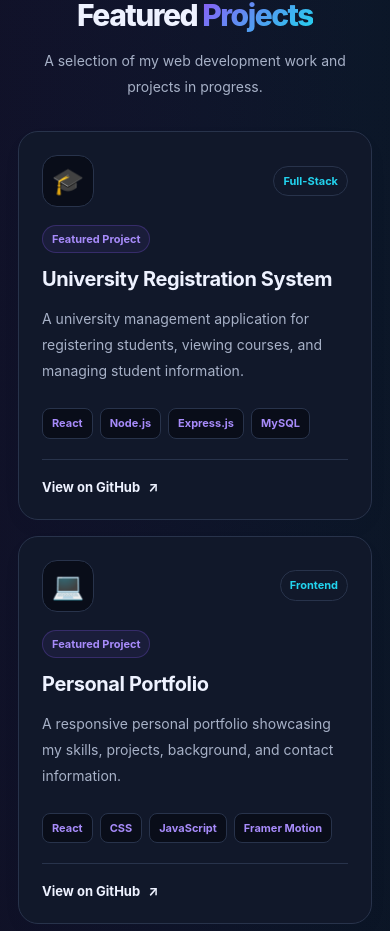
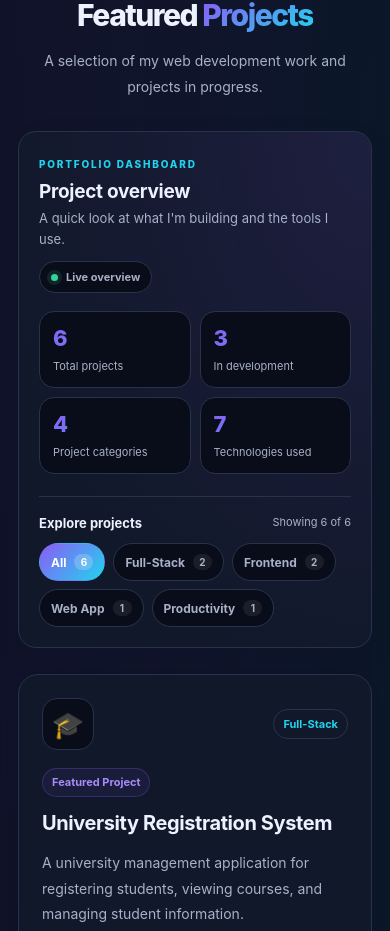
Before and after one commit to yeshi-830/portifolio, a React (Vite) app: page / in a window 390 px wide. Shown: the part 3016-3947 px from the top of the page. Built offline with nearby package versions, Linux system fonts and the light colour scheme.

Commit message:
add man dash board

```diff
--- a/src/App.css
+++ b/src/App.css
@@ -790,6 +790,173 @@ body::after {
   margin-top: 38px;
   display: flex;
   justify-content: center;
+}
+
+.projects-dashboard {
+  margin-bottom: 26px;
+  padding: clamp(20px, 3vw, 30px);
+  border: 1px solid var(--border);
+  border-radius: 22px;
+  background:
+    radial-gradient(ellipse at 100% 0, rgba(139, 92, 246, 0.1), transparent 24rem),
+    var(--surface);
+  box-shadow: 0 12px 40px rgba(0, 0, 0, 0.04);
+}
+
+.dashboard-heading {
+  display: flex;
+  align-items: flex-start;
+  justify-content: space-between;
+  gap: 20px;
+}
+
+.dashboard-eyebrow {
+  color: var(--accent-2);
+  font-size: 10px;
+  font-weight: 800;
+  letter-spacing: 1.8px;
+}
+
+.dashboard-heading h3 {
+  margin: 8px 0 5px;
+  font-size: 21px;
+  letter-spacing: -0.3px;
+}
+
+.dashboard-heading p {
+  margin: 0;
+  color: var(--muted);
+  font-size: 13px;
+  line-height: 1.6;
+}
+
+.dashboard-live {
+  flex-shrink: 0;
+  padding: 8px 11px;
+  display: inline-flex;
+  align-items: center;
+  gap: 8px;
+  border: 1px solid var(--border);
+  border-radius: 999px;
+  background: var(--bg);
+  color: var(--muted);
+  font-size: 11px;
+  font-weight: 700;
+}
+
+.dashboard-live > span {
+  width: 7px;
+  height: 7px;
+  border-radius: 50%;
+  background: #34d399;
+  box-shadow: 0 0 0 4px rgba(52, 211, 153, 0.12);
+}
+
+.dashboard-metrics {
+  margin-top: 24px;
+  display: grid;
+  grid-template-columns: repeat(4, minmax(0, 1fr));
+  gap: 12px;
+}
+
+.dashboard-metric {
+  min-width: 0;
+  padding: 16px;
+  display: flex;
+  flex-direction: column;
+  gap: 6px;
+  border: 1px solid var(--border);
+  border-radius: 15px;
+  background: var(--bg);
+}
+
+.dashboard-metric strong {
+  font-size: clamp(22px, 3vw, 29px);
+  font-weight: 850;
+  line-height: 1.2;
+  background: var(--gradient);
+  background-clip: text;
+  -webkit-background-clip: text;
+  -webkit-text-fill-color: transparent;
+}
+
+.dashboard-metric span {
+  color: var(--muted);
+  font-size: 11px;
+  line-height: 1.5;
+}
+
+.project-filter {
+  margin-top: 22px;
+  padding-top: 18px;
+  border-top: 1px solid var(--border);
+}
+
+.project-filter-heading {
+  margin-bottom: 12px;
+  display: flex;
+  align-items: center;
+  justify-content: space-between;
+  gap: 12px;
+}
+
+.project-filter-heading strong {
+  font-size: 13px;
+}
+
+.project-filter-heading > span {
+  color: var(--muted);
+  font-size: 11px;
+}
+
+.project-filter-options {
+  display: flex;
+  flex-wrap: wrap;
+  gap: 8px;
+}
+
+.project-filter-button {
+  min-height: 38px;
+  padding: 7px 11px;
+  display: inline-flex;
+  align-items: center;
+  gap: 8px;
+  border: 1px solid var(--border);
+  border-radius: 999px;
+  background: var(--bg);
+  color: var(--muted);
+  font-size: 12px;
+  font-weight: 700;
+  transition:
+    border-color 0.2s ease,
+    background 0.2s ease,
+    color 0.2s ease,
+    transform 0.2s ease;
+}
+
+.project-filter-button:hover {
+  border-color: var(--accent);
+  color: var(--text);
+  transform: translateY(-1px);
+}
+
+.project-filter-button.active {
+  border-color: transparent;
+  background: var(--gradient);
+  color: #fff;
+}
+
+.project-filter-button > span {
+  min-width: 19px;
+  padding: 2px 5px;
+  border-radius: 999px;
+  background: rgba(127, 127, 127, 0.16);
+  font-size: 10px;
+  text-align: center;
+}
+
+.project-filter-button.active > span {
+  background: rgba(255, 255, 255, 0.2);
 }
 
 /* ===== Contact ===== */
@@ -1620,6 +1787,10 @@ body.light-mode .stat-card:hover {
   .project-card {
     padding: 23px;
   }
+
+  .dashboard-metrics {
+    grid-template-columns: repeat(2, minmax(0, 1fr));
+  }
 }
 
 @media (max-width: 700px) {
@@ -1650,6 +1821,33 @@ body.light-mode .stat-card:hover {
 
   .project-card:hover {
     transform: translateY(-3px);
+  }
+
+  .projects-dashboard {
+    padding: 20px;
+    border-radius: 18px;
+  }
+
+  .dashboard-heading {
+    flex-direction: column;
+    gap: 12px;
+  }
+
+  .dashboard-heading h3 {
+    font-size: 19px;
+  }
+
+  .dashboard-metrics {
+    margin-top: 18px;
+    gap: 9px;
+  }
+
+  .dashboard-metric {
+    padding: 13px;
+  }
+
+  .project-filter-heading {
+    align-items: flex-start;
   }
 
   .about-card,
--- a/src/App.jsx
+++ b/src/App.jsx
@@ -97,6 +97,11 @@ const projects = [
   },
 ];
 
+const projectCategories = ["All", ...new Set(projects.map((project) => project.category))];
+const projectTechnologyCount = new Set(
+  projects.flatMap((project) => project.technologies),
+).size;
+
 function App() {
   const [menuOpen, setMenuOpen] = useState(false);
   const [darkMode, setDarkMode] = useState(true);
@@ -104,6 +109,14 @@ function App() {
   const [typedText, setTypedText] = useState("");
   const [showTopButton, setShowTopButton] = useState(false);
   const [contactMessage, setContactMessage] = useState("");
+  const [selectedProjectCategory, setSelectedProjectCategory] = useState("All");
+
+  const filteredProjects =
+    selectedProjectCategory === "All"
+      ? projects
+      : projects.filter(
+          (project) => project.category === selectedProjectCategory,
+        );
 
   // Apply the selected theme.
   useEffect(() => {
@@ -409,11 +422,83 @@ function App() {
               </p>
             </div>
 
+            <div className="projects-dashboard">
+              <div className="dashboard-heading">
+                <div>
+                  <span className="dashboard-eyebrow">PORTFOLIO DASHBOARD</span>
+                  <h3>Project overview</h3>
+                  <p>A quick look at what I'm building and the tools I use.</p>
+                </div>
+                <span className="dashboard-live">
+                  <span aria-hidden="true" />
+                  Live overview
+                </span>
+              </div>
+
+              <div className="dashboard-metrics">
+                <div className="dashboard-metric">
+                  <strong>{projects.length}</strong>
+                  <span>Total projects</span>
+                </div>
+                <div className="dashboard-metric">
+                  <strong>
+                    {projects.filter((project) => project.status === "In Development").length}
+                  </strong>
+                  <span>In development</span>
+                </div>
+                <div className="dashboard-metric">
+                  <strong>{projectCategories.length - 1}</strong>
+                  <span>Project categories</span>
+                </div>
+                <div className="dashboard-metric">
+                  <strong>{projectTechnologyCount}</strong>
+                  <span>Technologies used</span>
+                </div>
+              </div>
+
+              <div className="project-filter">
+                <div className="project-filter-heading">
+                  <strong>Explore projects</strong>
+                  <span aria-live="polite">
+                    Showing {filteredProjects.length} of {projects.length}
+                  </span>
+                </div>
+                <div
+                  className="project-filter-options"
+                  role="group"
+                  aria-label="Filter projects by category"
+                >
+                  {projectCategories.map((category) => {
+                    const count =
+                      category === "All"
+                        ? projects.length
+                        : projects.filter(
+                            (project) => project.category === category,
+                          ).length;
+
+                    return (
+                      <button
+                        className={`project-filter-button${selectedProjectCategory === category ? " active" : ""}`}
+                        key={category}
+                        type="button"
+                        aria-pressed={selectedProjectCategory === category}
+                        onClick={() => setSelectedProjectCategory(category)}
+                      >
+                        {category}
+                        <span>{count}</span>
+                      </button>
+                    );
+                  })}
+                </div>
+              </div>
+            </div>
+
             <div className="projects-grid">
-              {projects.map((project, index) => (
+              {filteredProjects.map((project, index) => (
                 <motion.article
                   className="project-card"
                   key={project.id}
+                  layout
                   initial={{ opacity: 0, y: 24 }}
                   whileInView={{ opacity: 1, y: 0 }}
                   viewport={{ once: true, amount: 0.1 }}
```
